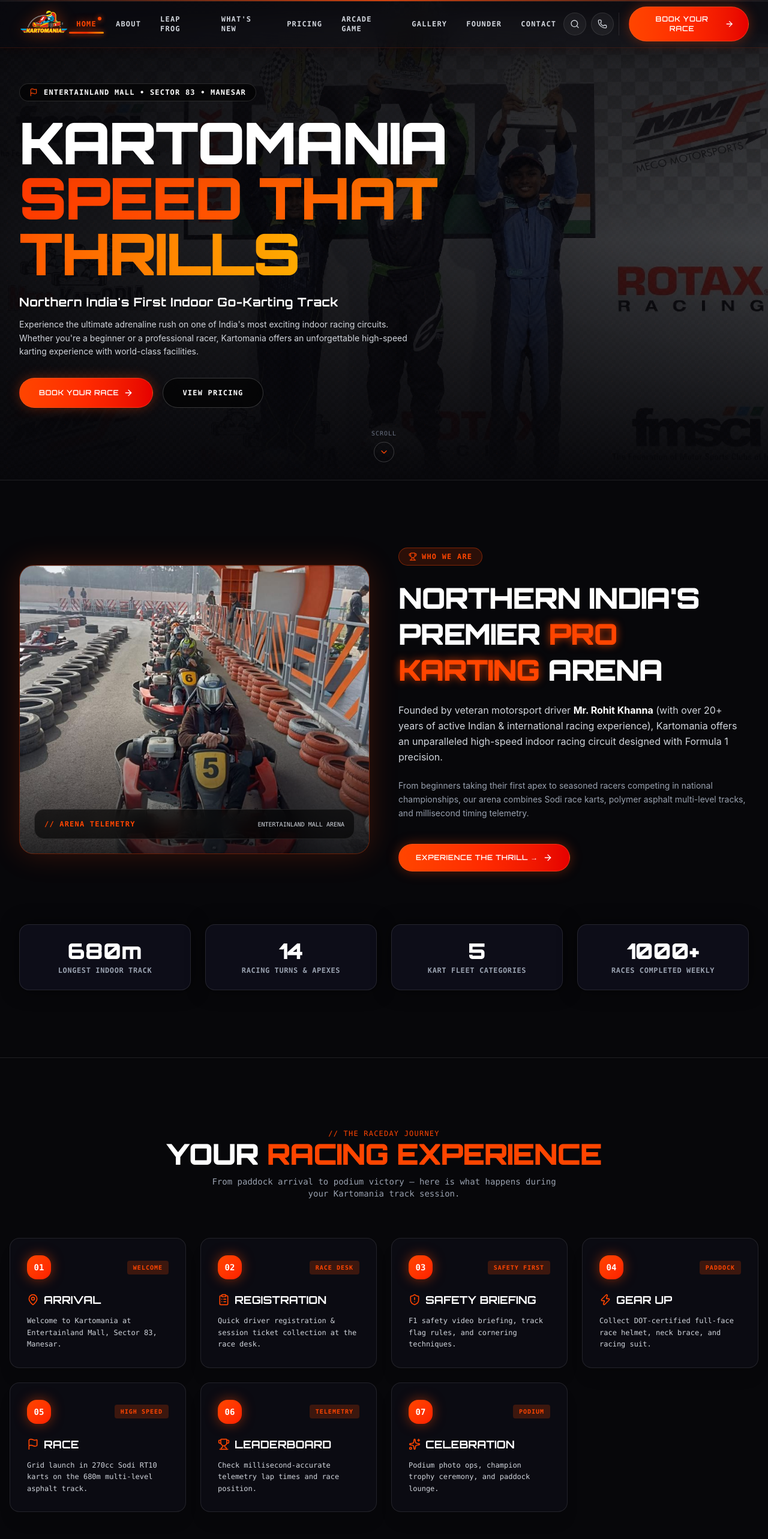
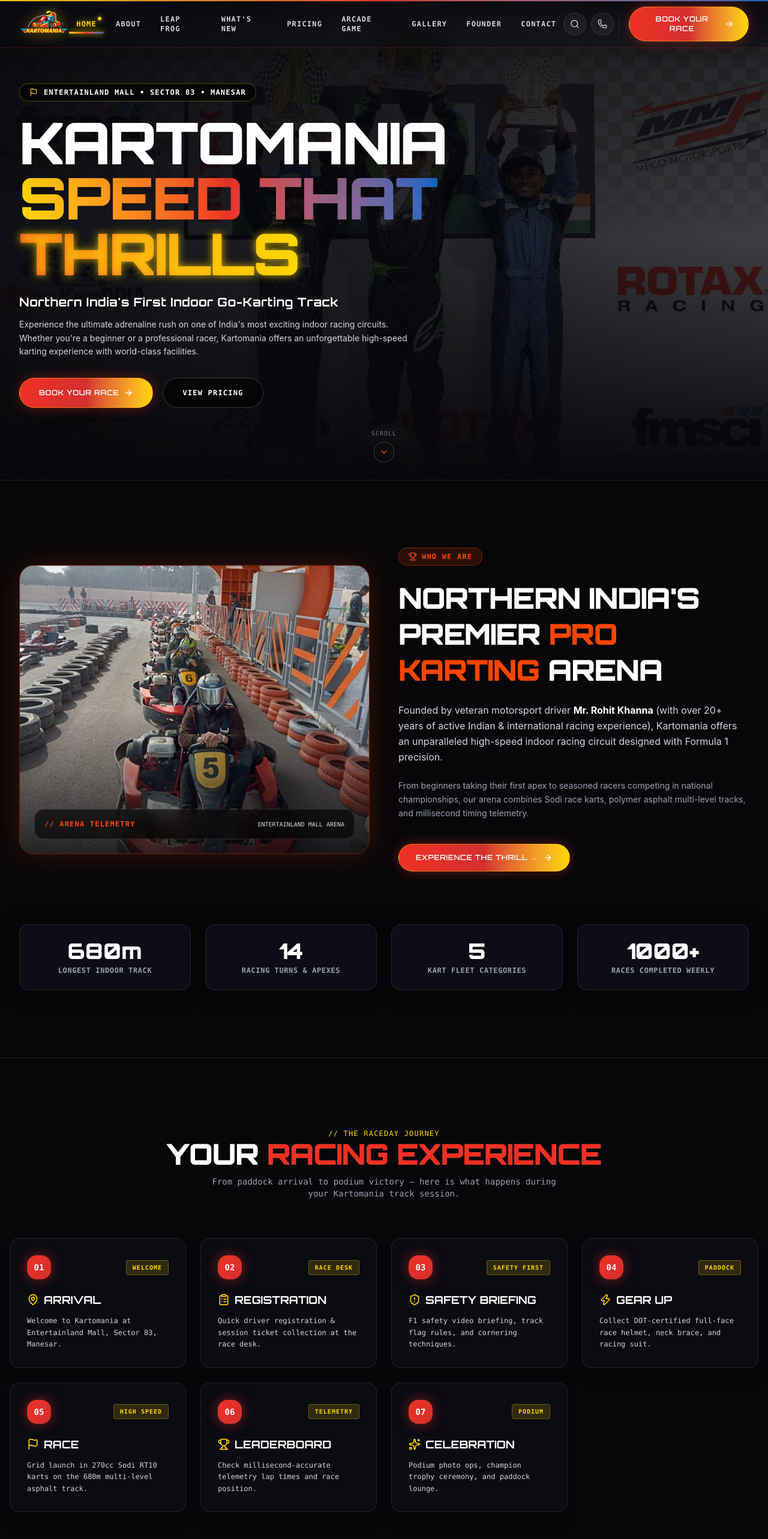
Before and after one commit to AtharvaSD-oss/didactic-fortnight, a React (Vite) app: page / in a window 1280 px wide. Shown: the top 2566 px of the page at 60% size. Built offline with nearby package versions, Linux system fonts and the light colour scheme.

Commit message:
style: Apply official Kartomania logo color palette (#FFD700, #EE3124, #0066CC, #FFC220, #D32F2F)

```diff
--- a/src/components/Hero.jsx
+++ b/src/components/Hero.jsx
@@ -74,9 +74,9 @@
           initial={{ opacity: 0, y: 20 }}
           animate={{ opacity: 1, y: 0 }}
           transition={{ duration: 0.4, delay: 0.1 }}
-          className="inline-flex items-center gap-2.5 px-4 py-1.5 rounded-full bg-black/60 border border-white/15 backdrop-blur-md"
+          className="inline-flex items-center gap-2.5 px-4 py-1.5 rounded-full bg-black/60 border border-[#FFD700]/30 backdrop-blur-md"
         >
-          <Flag className="w-3.5 h-3.5 text-[#FF4500]" />
+          <Flag className="w-3.5 h-3.5 text-[#FFD700]" />
           <span className="font-mono text-xs text-white uppercase tracking-widest font-semibold">
             ENTERTAINLAND MALL &bull; SECTOR 83 &bull; MANESAR
           </span>
@@ -93,12 +93,12 @@
             KARTOMANIA
           </h1>
           <h2 className="text-5xl sm:text-7xl lg:text-8xl font-display font-black tracking-tight uppercase leading-[0.92]">
-            <span className="text-transparent bg-clip-text bg-gradient-to-r from-[#FF3A00] via-[#FF5500] to-[#FF7700]">
+            <span className="text-transparent bg-clip-text bg-gradient-to-r from-[#FFD700] via-[#EE3124] to-[#0066CC]">
               SPEED THAT
             </span>
           </h2>
           <h2 className="text-5xl sm:text-7xl lg:text-8xl font-display font-black tracking-tight uppercase leading-[0.92]">
-            <span className="text-transparent bg-clip-text bg-gradient-to-r from-[#FF5500] to-[#FFAA00]">
+            <span className="text-transparent bg-clip-text bg-gradient-to-r from-[#EE3124] to-[#FFD700] text-glow-yellow">
               THRILLS
             </span>
           </h2>
--- a/src/components/MagneticButton.jsx
+++ b/src/components/MagneticButton.jsx
@@ -1,8 +1,6 @@
 import React, { useRef, useEffect } from 'react';
 import { gsap } from 'gsap';
 import { ArrowRight } from 'lucide-react';
-
-
 
 const MagneticButton = ({
   children = "Book Your Race",
@@ -75,18 +73,18 @@
   const baseClasses = `
     relative inline-flex items-center justify-center group overflow-hidden rounded-full font-display font-semibold tracking-wider text-xs uppercase
     px-6 py-3 transition-all duration-300 transform active:scale-95 cursor-pointer text-decoration-none
-    bg-gradient-to-r from-[#FF4500] via-[#FF2A00] to-[#E60000]
-    text-white border border-[#FF6B35]/40
-    shadow-[0_0_20px_rgba(255,69,0,0.35)]
-    hover:shadow-[0_0_35px_rgba(255,69,0,0.7)]
-    hover:border-white/40 hover:scale-[1.04]
+    bg-gradient-to-r from-[#EE3124] via-[#D32F2F] to-[#FFD700]
+    text-white border border-[#FFD700]/40
+    shadow-[0_0_20px_rgba(238,49,36,0.4)]
+    hover:shadow-[0_0_35px_rgba(255,215,0,0.6)]
+    hover:border-white/50 hover:scale-[1.04]
     light-sweep-effect ${className}
   `;
 
   const innerContent = (
     <>
       {/* Outer ambient glow ring */}
-      <span className="absolute inset-0 rounded-full bg-gradient-to-r from-orange-500 to-red-600 opacity-0 group-hover:opacity-100 blur-md transition-opacity duration-300 -z-10" />
+      <span className="absolute inset-0 rounded-full bg-gradient-to-r from-[#EE3124] to-[#FFD700] opacity-0 group-hover:opacity-100 blur-md transition-opacity duration-300 -z-10" />
 
       {/* Button content with icon */}
       <span ref={contentRef} className="relative z-10 flex items-center gap-2">
--- a/src/components/Navbar.jsx
+++ b/src/components/Navbar.jsx
@@ -70,7 +70,7 @@
         `}
       >
         {/* Subtle F1 Racing Border Accent */}
-        <div className="absolute top-0 left-0 right-0 h-[2px] bg-gradient-to-r from-transparent via-[#FF4500] to-transparent opacity-80" />
+        <div className="absolute top-0 left-0 right-0 h-[2px] bg-gradient-to-r from-[#FFD700] via-[#EE3124] to-[#0066CC] opacity-90" />
 
         <div className="max-w-7xl w-full mx-auto px-4 sm:px-6 lg:px-8 flex items-center justify-between">
           {/* 1. LEFT: Kartomania Logo */}
@@ -78,7 +78,7 @@
             <img
               src="/logo.png"
               alt="Kartomania Logo"
-              className="h-11 sm:h-12 w-auto object-contain filter drop-shadow-[0_0_12px_rgba(255,69,0,0.4)] group-hover:scale-105 transition-transform duration-300"
+              className="h-11 sm:h-12 w-auto object-contain filter drop-shadow-[0_0_12px_rgba(255,215,0,0.4)] group-hover:scale-105 transition-transform duration-300"
             />
           </Link>
 
@@ -96,21 +96,21 @@
                   onMouseLeave={() => setHoveredIndex(null)}
                   className={`
                     relative px-3 py-2 text-xs font-mono font-bold tracking-widest uppercase transition-colors duration-300
-                    ${isActive ? 'text-[#FF4500] text-glow' : 'text-gray-300 hover:text-white'}
+                    ${isActive ? 'text-[#FFD700] text-glow-yellow' : 'text-gray-300 hover:text-white'}
                   `}
                 >
                   <span>{link.name}</span>
 
                   {/* Active glowing indicator dot */}
                   {isActive && (
-                    <span className="absolute top-1 right-1 w-1.5 h-1.5 rounded-full bg-[#FF4500] shadow-[0_0_8px_#FF4500]" />
+                    <span className="absolute top-1 right-1 w-1.5 h-1.5 rounded-full bg-[#FFD700] shadow-[0_0_8px_#FFD700]" />
                   )}
 
                   {/* Animated glowing streak underline on hover or active */}
                   <span
                     className={`
-                      absolute bottom-0 left-0 right-0 h-[2.5px] bg-gradient-to-r from-[#FF4500] via-[#FF2A00] to-[#FF8C00]
-                      rounded-full transition-all duration-300 shadow-[0_0_10px_#FF4500]
+                      absolute bottom-0 left-0 right-0 h-[2.5px] bg-gradient-to-r from-[#FFD700] via-[#EE3124] to-[#0066CC]
+                      rounded-full transition-all duration-300 shadow-[0_0_10px_#FFD700]
                       ${isActive ? 'w-full opacity-100' : isHovered ? 'w-full opacity-80' : 'w-0 opacity-0'}
                     `}
                   />
@@ -126,7 +126,7 @@
               <button
                 onClick={onOpenSearch}
                 aria-label="Search telemetry"
-                className="p-2.5 rounded-full bg-white/5 border border-white/10 hover:border-[#FF4500] hover:bg-[#FF4500]/10 text-gray-300 hover:text-[#FF4500] transition-all hover:scale-105"
+                className="p-2.5 rounded-full bg-white/5 border border-white/10 hover:border-[#FFD700] hover:bg-[#FFD700]/10 text-gray-300 hover:text-[#FFD700] transition-all hover:scale-105 cursor-pointer"
               >
                 <Search className="w-4 h-4" />
               </button>
@@ -134,7 +134,7 @@
               <a
                 href="tel:+919717548897"
                 aria-label="Call Hotline"
-                className="p-2.5 rounded-full bg-white/5 border border-white/10 hover:border-[#FF4500] hover:bg-[#FF4500]/10 text-gray-300 hover:text-[#FF4500] transition-all hover:scale-105"
+                className="p-2.5 rounded-full bg-white/5 border border-white/10 hover:border-[#EE3124] hover:bg-[#EE3124]/10 text-gray-300 hover:text-[#EE3124] transition-all hover:scale-105"
               >
                 <Phone className="w-4 h-4" />
               </a>
--- a/src/components/RacingTimeline.jsx
+++ b/src/components/RacingTimeline.jsx
@@ -61,9 +61,9 @@
     <section id="experience-timeline" className="py-28 px-4 max-w-7xl mx-auto border-t border-white/10 relative z-20">
       {/* Section Header */}
       <div className="text-center space-y-3 mb-16">
-        <span className="font-mono text-xs text-[#FF4500] uppercase tracking-widest">// THE RACEDAY JOURNEY</span>
+        <span className="font-mono text-xs text-[#FFD700] uppercase tracking-widest">// THE RACEDAY JOURNEY</span>
         <h2 className="text-3xl sm:text-5xl font-display font-black text-white uppercase tracking-tight">
-          YOUR <span className="text-[#FF4500]">RACING EXPERIENCE</span>
+          YOUR <span className="text-[#EE3124]">RACING EXPERIENCE</span>
         </h2>
         <p className="text-sm font-mono text-gray-400 max-w-xl mx-auto">
           From paddock arrival to podium victory — here is what happens during your Kartomania track session.
@@ -86,17 +86,17 @@
               <AnimatedCard className="h-full flex flex-col justify-between space-y-4">
                 <div className="space-y-3">
                   <div className="flex items-center justify-between">
-                    <div className="w-10 h-10 rounded-2xl bg-gradient-to-br from-[#FF4500] to-[#FF1E00] flex items-center justify-center text-white font-mono font-bold text-sm shadow-[0_0_20px_rgba(255,69,0,0.5)]">
+                    <div className="w-10 h-10 rounded-2xl bg-gradient-to-br from-[#EE3124] to-[#D32F2F] flex items-center justify-center text-white font-mono font-bold text-sm shadow-[0_0_20px_rgba(238,49,36,0.5)]">
                       {item.step}
                     </div>
-                    <span className="px-2.5 py-1 rounded bg-[#FF4500]/20 text-[#FF4500] font-mono text-[10px] font-bold uppercase tracking-widest">
+                    <span className="px-2.5 py-1 rounded bg-[#FFD700]/15 text-[#FFD700] font-mono text-[10px] font-bold uppercase tracking-widest border border-[#FFD700]/30">
                       {item.tag}
                     </span>
                   </div>
 
                   <div className="flex items-center gap-2 pt-2">
-                    <IconComp className="w-5 h-5 text-[#FF4500]" />
-                    <h3 className="text-lg font-display font-bold text-white uppercase group-hover:text-[#FF4500] transition-colors">
+                    <IconComp className="w-5 h-5 text-[#FFD700]" />
+                    <h3 className="text-lg font-display font-bold text-white uppercase group-hover:text-[#FFD700] transition-colors">
                       {item.title}
                     </h3>
                   </div>
--- a/src/components/ScrollProgress.jsx
+++ b/src/components/ScrollProgress.jsx
@@ -19,7 +19,7 @@
   return (
     <div className="fixed top-0 left-0 right-0 z-[100] h-[3px] bg-white/5 pointer-events-none">
       <motion.div
-        className="h-full bg-gradient-to-r from-[#FF4500] via-[#FF2A00] to-[#FF8C00] shadow-[0_0_12px_#FF4500]"
+        className="h-full bg-gradient-to-r from-[#FFD700] via-[#EE3124] to-[#0066CC] shadow-[0_0_12px_#FFD700]"
         style={{ width: `${scrollProgress}%` }}
       />
     </div>
--- a/src/index.css
+++ b/src/index.css
@@ -1,6 +1,14 @@
 @import "tailwindcss";
 @import "swiper/css";
 @import "swiper/css/effect-cards";
+
+:root {
+  --primary-yellow: #FFD700;
+  --primary-red: #EE3124;
+  --primary-blue: #0066CC;
+  --secondary-yellow: #FFC220;
+  --secondary-red: #D32F2F;
+}
 
 @layer base {
   html.lenis, html.lenis body {
@@ -47,23 +55,23 @@
   background: rgba(12, 12, 18, 0.45);
   backdrop-filter: blur(16px);
   -webkit-backdrop-filter: blur(16px);
-  border-bottom: 1px solid rgba(255, 69, 0, 0.15);
-  box-shadow: 0 4px 30px rgba(0, 0, 0, 0.4), 0 0 20px rgba(255, 69, 0, 0.05);
+  border-bottom: 1px solid rgba(238, 49, 36, 0.2);
+  box-shadow: 0 4px 30px rgba(0, 0, 0, 0.4), 0 0 20px rgba(255, 215, 0, 0.05);
 }
 
 .glass-nav-scrolled {
   background: rgba(8, 8, 12, 0.92);
   backdrop-filter: blur(24px);
   -webkit-backdrop-filter: blur(24px);
-  border-bottom: 1px solid rgba(255, 69, 0, 0.35);
-  box-shadow: 0 10px 40px rgba(0, 0, 0, 0.8), 0 0 30px rgba(255, 69, 0, 0.15);
+  border-bottom: 1px solid rgba(238, 49, 36, 0.4);
+  box-shadow: 0 10px 40px rgba(0, 0, 0, 0.8), 0 0 30px rgba(238, 49, 36, 0.15);
 }
 
 /* Carbon Fiber Pattern Overlay */
 .bg-carbon {
   background-color: #08080c;
   background-image:
-    radial-gradient(rgba(255, 69, 0, 0.12) 1px, transparent 0),
+    radial-gradient(rgba(238, 49, 36, 0.12) 1px, transparent 0),
     linear-gradient(45deg, rgba(20, 20, 28, 0.6) 25%, transparent 25%, transparent 75%, rgba(20, 20, 28, 0.6) 75%, rgba(20, 20, 28, 0.6)),
     linear-gradient(45deg, rgba(20, 20, 28, 0.6) 25%, transparent 25%, transparent 75%, rgba(20, 20, 28, 0.6) 75%, rgba(20, 20, 28, 0.6));
   background-size: 24px 24px, 12px 12px, 12px 12px;
@@ -71,16 +79,20 @@
 }
 
 /* Glowing Streaks & Neon Effects */
-.neon-glow-orange {
-  box-shadow: 0 0 25px rgba(255, 69, 0, 0.5), 0 0 50px rgba(255, 69, 0, 0.2);
+.neon-glow-yellow {
+  box-shadow: 0 0 25px rgba(255, 215, 0, 0.5), 0 0 50px rgba(255, 215, 0, 0.2);
 }
 
 .neon-glow-red {
-  box-shadow: 0 0 25px rgba(255, 30, 0, 0.6), 0 0 50px rgba(255, 30, 0, 0.3);
+  box-shadow: 0 0 25px rgba(238, 49, 36, 0.6), 0 0 50px rgba(211, 47, 47, 0.3);
 }
 
-.text-glow {
-  text-shadow: 0 0 14px rgba(255, 69, 0, 0.75);
+.text-glow-yellow {
+  text-shadow: 0 0 14px rgba(255, 215, 0, 0.75);
+}
+
+.text-glow-red {
+  text-shadow: 0 0 14px rgba(238, 49, 36, 0.75);
 }
 
 /* Image Clip Mask Reveal Utility */
@@ -135,8 +147,8 @@
 ::-webkit-scrollbar-thumb {
   background: #262633;
   border-radius: 4px;
-  border: 1px solid rgba(255, 69, 0, 0.3);
+  border: 1px solid rgba(238, 49, 36, 0.3);
 }
 ::-webkit-scrollbar-thumb:hover {
-  background: #FF4500;
+  background: #EE3124;
 }
```
Also changed, not shown: src/components/FAQSection.jsx (+4 -4 lines).
